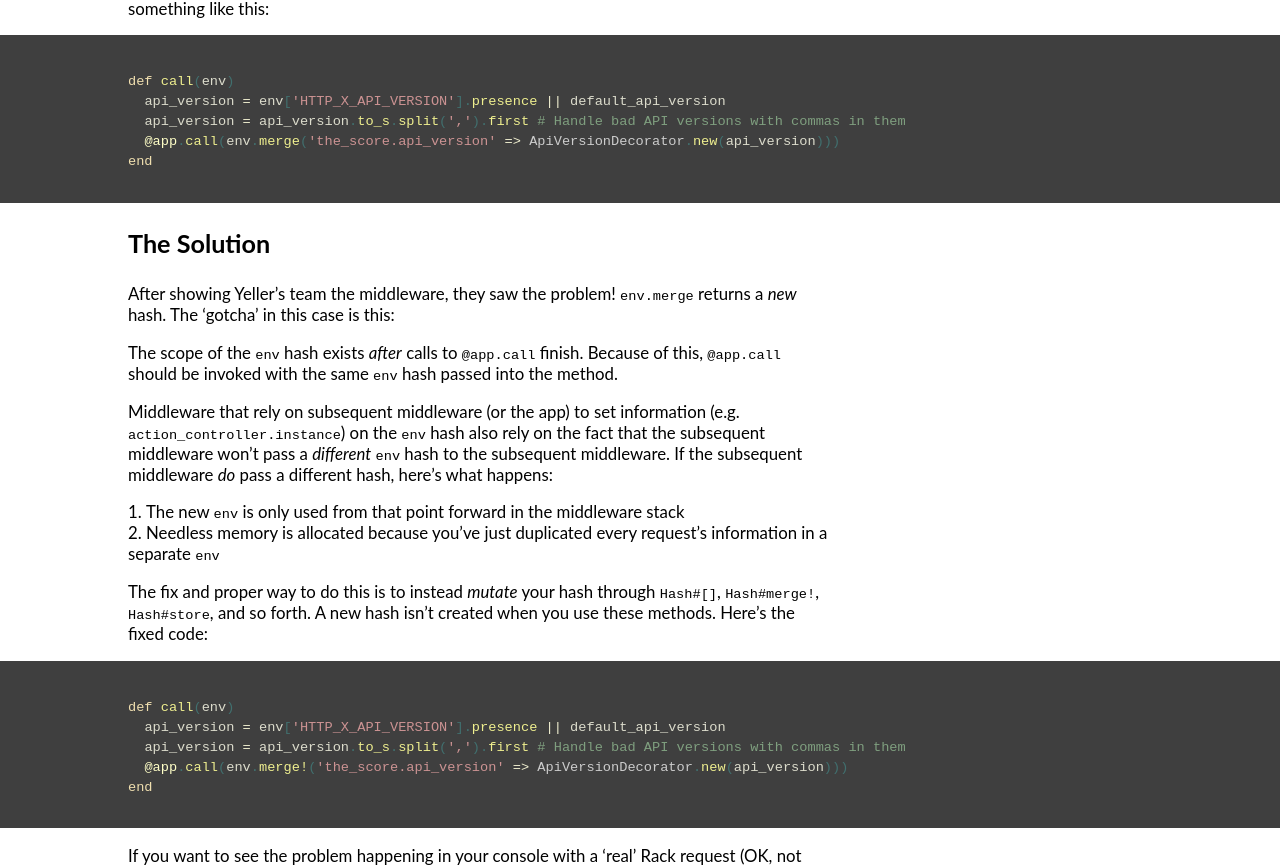
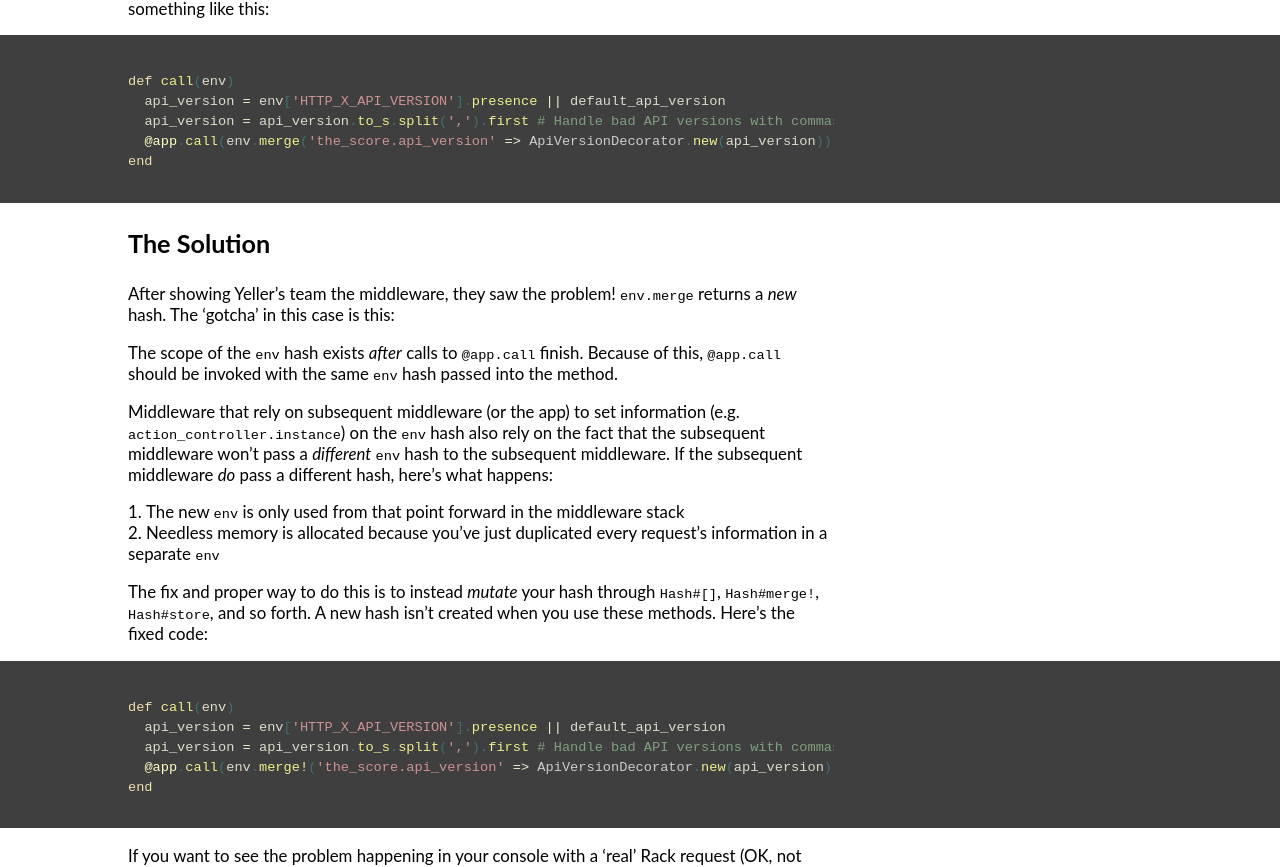
Before and after one commit to Nitrodist/markcampbell.me, a Jekyll site: the page built from _posts/2014-12-04-modify-your-racks-env-hash.md, in a window 1280 px wide. Shown: the part 1432-2299 px from the top of the page. Built offline with Jekyll 4.4.1, drawn with Linux system fonts in a browser that asks for light colours; comment, search, counter and statistics services are not loaded.

Commit message:
Update css

```diff
--- a/_layouts/default.html
+++ b/_layouts/default.html
@@ -4,7 +4,7 @@
         <meta charset="utf-8">
         <meta http-equiv="X-UA-Compatible" content="IE=edge,chrome=1">
         <title>{{ page.title }}</title>
-        <meta name="viewport" content="width=500">
+        <meta name="viewport" content="width=500, initial-scale=1">
 
         <!-- syntax highlighting CSS -->
         <link rel="stylesheet" href="/css/syntax.css">
@@ -16,9 +16,6 @@
 
     </head>
     <body>
-
-        <div class="container">
-          <div class="site">
 
       <h1 class="title"><a href="/">{{ site.name }}</a></h1>
       <a href="/"><div class="circular headshot"></div></a>
@@ -43,8 +40,6 @@
           </p>
         </div>
       </div>
-          </div>
-        </div> <!-- /container -->
 
       <script>
         (function(i,s,o,g,r,a,m){i['GoogleAnalyticsObject']=r;i[r]=i[r]||function(){
--- a/css/main.css
+++ b/css/main.css
@@ -10,7 +10,7 @@
   padding: 0;
 }
 
-html, body { height: 100%; }
+html, body { height: 100%; width: 100%; }
 
 body {
   background-color: #FFF;
@@ -129,12 +129,9 @@
 /*
 /*****************************************************************************/
 
-#post * {
-  padding: inherit 2em;
-}
-
 #post .highlight {
-  background-color:#3f3f3f;
+  background-color: #3f3f3f;
+  width: 100%;
 }
 
 #post ul, #post ol {
@@ -143,10 +140,10 @@
 
 #post pre {
   font-family: Consolas, "Andale Mono WT", "Andale Mono", "Lucida Console", "Lucida Sans Typewriter", "DejaVu Sans Mono", "Bitstream Vera Sans Mono", "Liberation Mono", "Nimbus Mono L", Monaco, "Courier New", Courier, monospace;
-  width: 100%;
   margin: 0 0 0 10%;
   padding-left: 0;
   padding-top: 2em;
   padding-bottom: 2em;
-  overflow-x: auto;
+  overflow-x: scroll;
+  width: 42em;
 }
```
Lines whose indentation alone changed are shown as unchanged.
